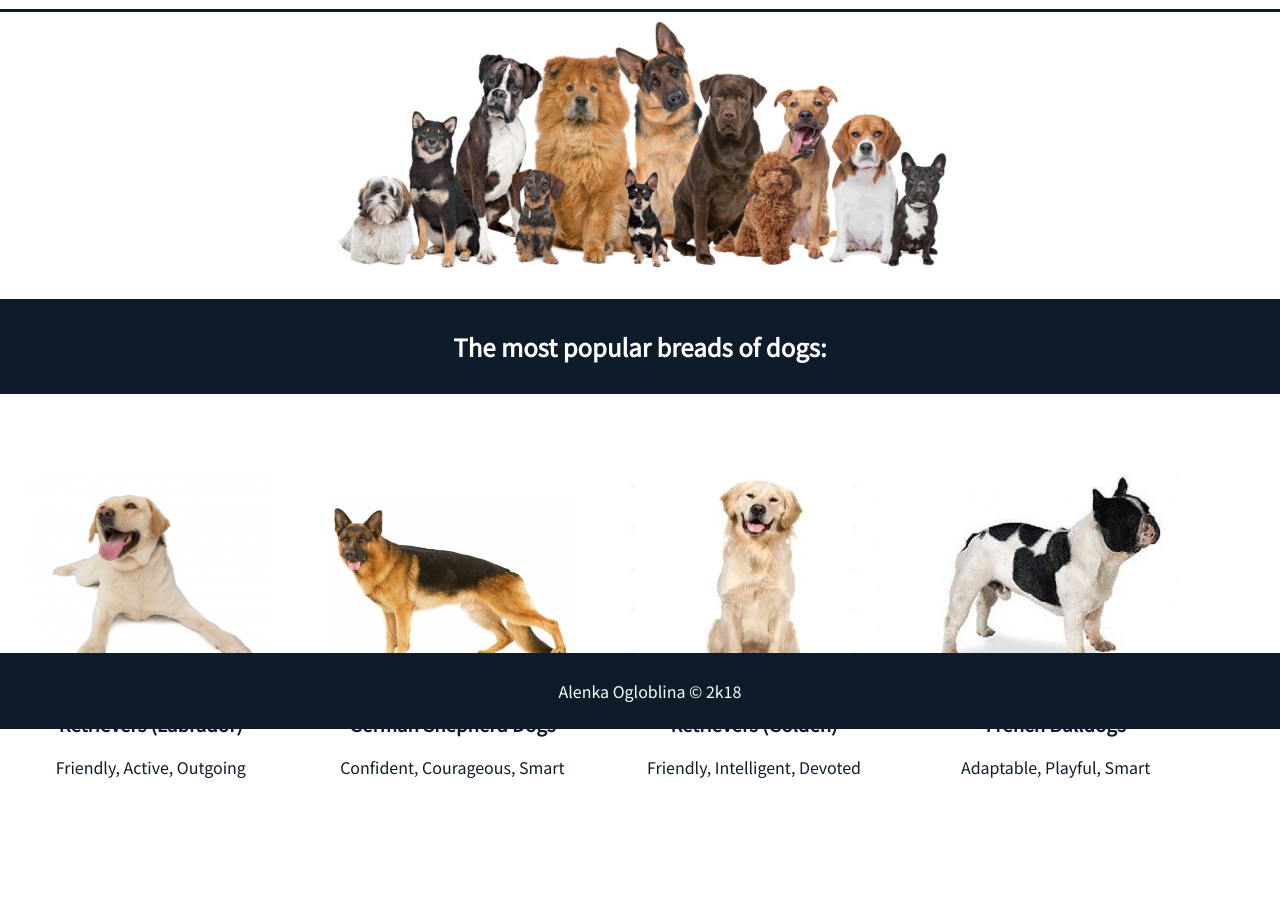
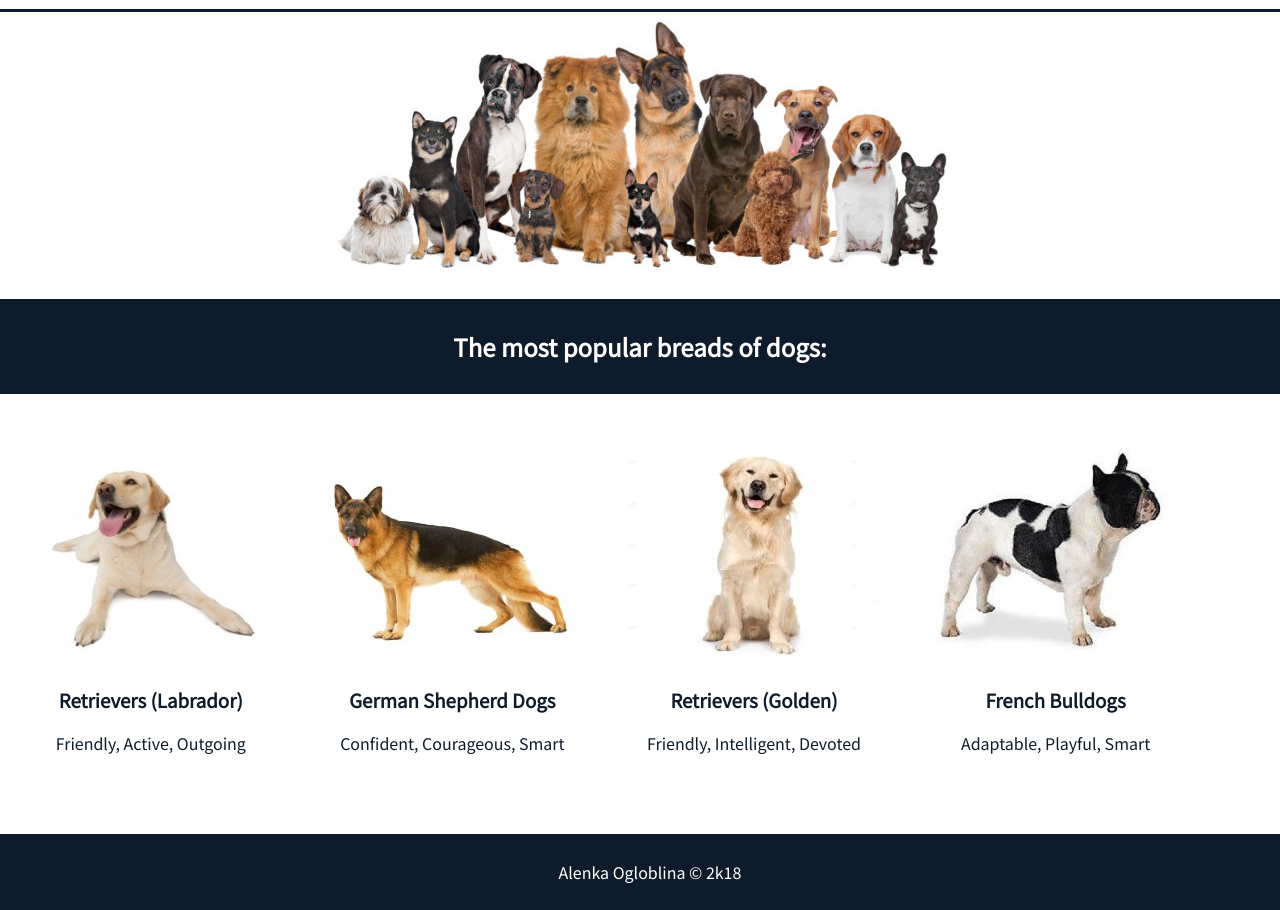
Before and after one commit to alexy247/WEB_BORK-BORK, a website: page mainpage.html in a window 1280 px wide. Shown: the part 71-981 px from the top of the page. Before the commit the page ends 876 px from the top, so only its background shows below. Drawn offline with Linux system fonts and the light colour scheme.

Commit message:
footer + min-height body

```diff
--- a/css/style.css
+++ b/css/style.css
@@ -1,4 +1,6 @@
 body{
+    min-height: 745px;
+    position: relative;
     margin: 0;
     font-family: 'Noto Sans TC', sans-serif;
     background-color: rgb(255, 255, 255);
@@ -105,14 +107,14 @@ header a:hover{
     background-position: 54px 55px, 0px 0px, 0px 0px, 0px 0px, 0px 0px;
 }
 #boxes {
-    margin-top: 5%;
+    height: 400px;
+    padding-top: 40px;
 }
 #boxes .box{
     text-align: center;
     float: left;
     width: 22%;
     padding: 10px;
-
 }
 
 
@@ -181,6 +183,7 @@ footer{
     color: #ffffff;
     background-color: #0D1B2A;
     text-align: center;
+    transform: translateY(100%);
 }
 .button{text-decoration:none; text-align:center;
     padding:11px 32px;
--- a/package.json
+++ b/package.json
@@ -9,7 +9,7 @@
   "dependencies": {
     "body-parser": "^1.18.0",
     "chai": "^4.2.0",
-    "express": "^4.16.4",
+    "express": "^4.17.1",
     "express-session": "^1.15.6",
     "get-form-data": "^2.0.0",
     "global": "^4.3.2",
```
Also changed, not shown: breeds.html (+1 -1 lines), 1 other file.
